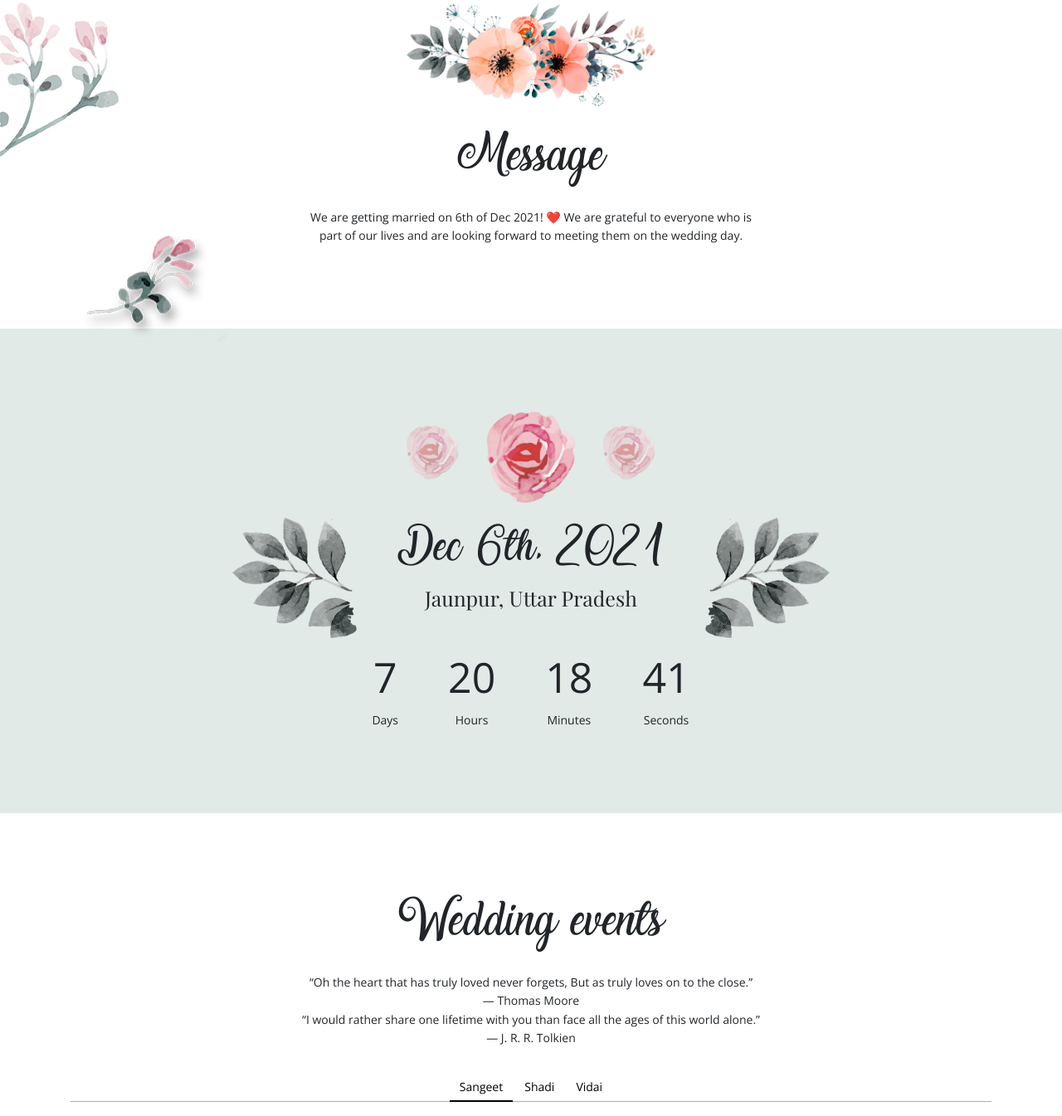
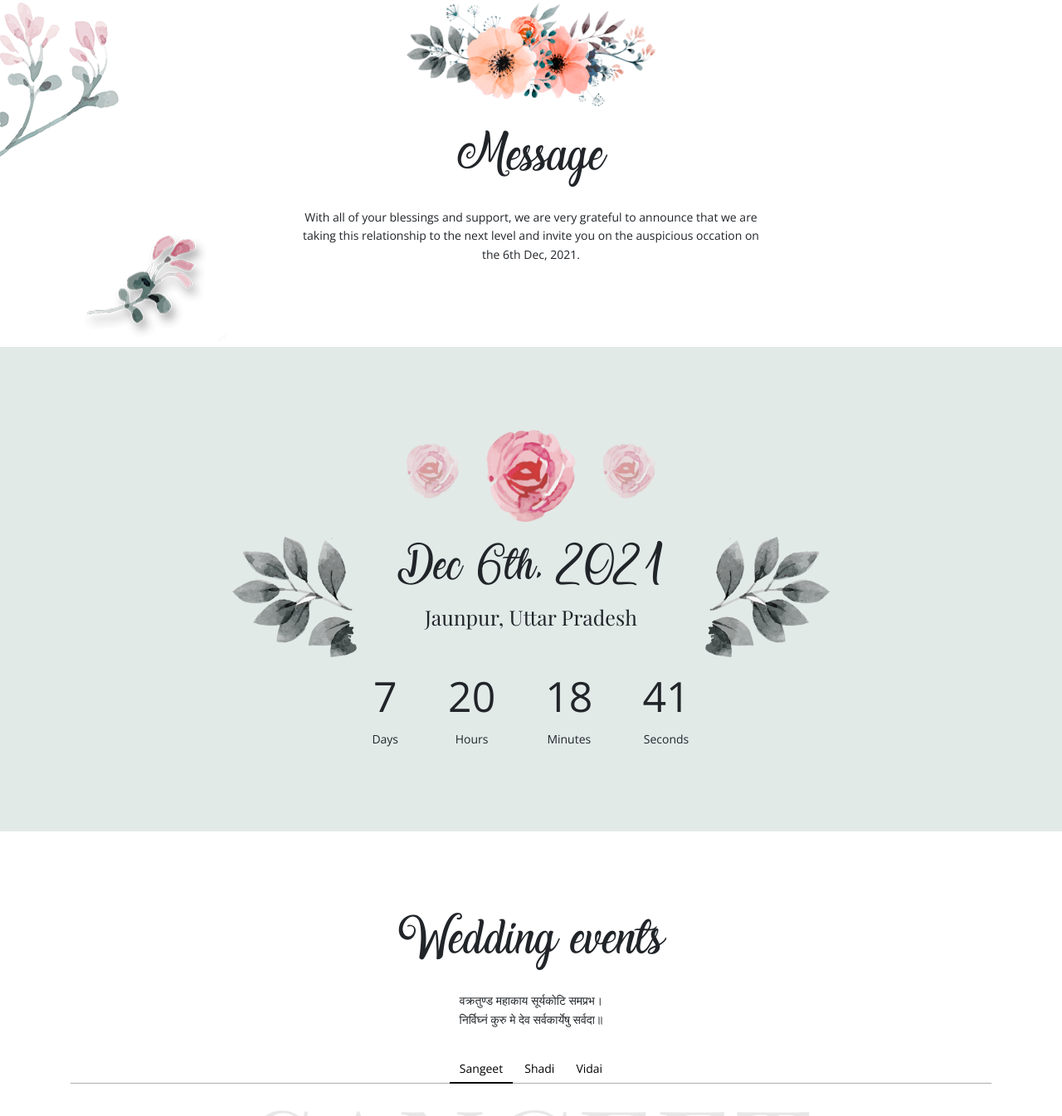
Before and after one commit to webianks/prankit, a plain HTML site: page html/index.html in a window 1280 px wide. Shown: the part 897-2242 px from the top of the page at 83% size. Drawn offline with nearby package versions, Linux system fonts and the light colour scheme; files that its build step writes are made by us from their sources; no server answers; files whose address does not match are found by name; a web font is replaced by a local one.

Commit message:
Ready #6

```diff
--- a/css/main.css
+++ b/css/main.css
@@ -1437,7 +1437,7 @@ svg.finish path {
 footer {
 	background: url(../img/footer.jpg) no-repeat;
 	background-size: cover;
-	background-position: bottom;
+	background-position: center;
 	position: relative;
 }
 
--- a/html/index.html
+++ b/html/index.html
@@ -35,7 +35,7 @@
 				<img src="img/story-flowers.png" alt="flowers">
 			</div>
 			<h1 class="title">Message</h1>
-			<p class="m-auto">We are getting married on 6th of Dec 2021! ❤️ We are grateful to everyone who is part of our lives and are looking forward to meeting them on the wedding day.</p>
+			<p class="m-auto">With all of your blessings and support, we are very grateful to announce that we are taking this relationship to the next level and invite you on the auspicious occation on the 6th Dec, 2021.</p>
 		</div>
 	</section>
 	<!-- Section Date -->
@@ -76,10 +76,7 @@
 	<section id="events" class="events section text-center">
 		<div class="container">
 			<h1 class="title">Wedding events</h1>
-			<p class="subtitle mx-auto">“Oh the heart that has truly loved never forgets, But as truly loves on to the close.”
-				<br>— Thomas Moore<br>
-				“I would rather share one lifetime with you than face all the ages of this world alone.”
-				<br>— J. R. R. Tolkien</p>
+			<p class="subtitle mx-auto">वक्रतुण्ड महाकाय सूर्यकोटि समप्रभ। <br> निर्विघ्नं कुरु मे देव सर्वकार्येषु सर्वदा॥</p>
 			<div id="accordion">
 				<div class="accordion__header d-flex justify-content-center">
 					<button class="btn btn-link" data-toggle="collapse" data-target="#collapseOne" aria-expanded="true" aria-controls="collapseOne">
```
Also changed, not shown: index.html (+2 -5 lines), img/footer-2.jpg (deleted).
